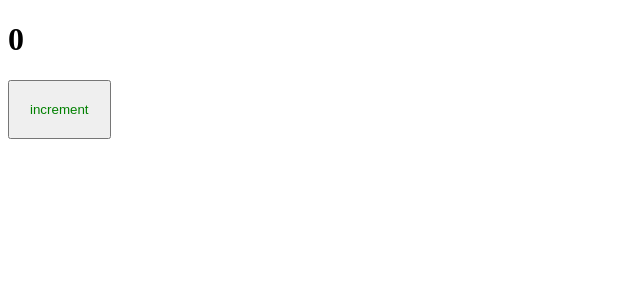
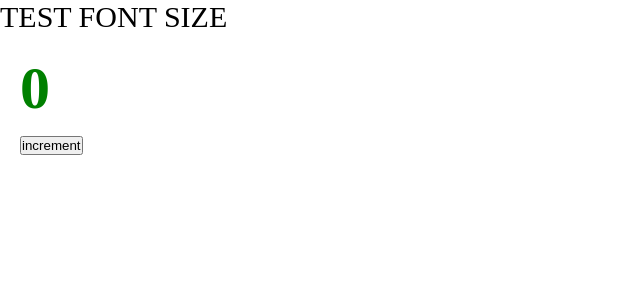
Before and after one commit to SergeyRomanovv/Advanced-Frontend, a React app: page / in a window 1280 px wide. Shown: the top 300 px of the page, without its empty margins (0-640 px from the left). Built offline with nearby package versions, Linux system fonts and the light colour scheme.

Commit message:
connected css modules to webpack

```diff
--- a/package.json
+++ b/package.json
@@ -27,6 +27,7 @@
     "@types/webpack-dev-server": "^4.7.2",
     "css-loader": "^6.6.0",
     "html-webpack-plugin": "^5.5.0",
+    "mini-css-extract-plugin": "^2.5.3",
     "sass": "^1.49.9",
     "sass-loader": "^12.6.0",
     "style-loader": "^3.3.1",
--- /dev/null
+++ b/src/App.tsx
@@ -0,0 +1,12 @@
+import React from "react";
+import { Counter } from "./components/Counter/Counter";
+import "./index.scss";
+
+export const App = () => {
+  return (
+    <div className="app">
+      TEST FONT SIZE
+      <Counter />
+    </div>
+  );
+};
--- a/src/components/Counter/Counter.scss
+++ b/src/components/Counter/Counter.module.scss
@@ -1,4 +1,4 @@
-button {
+.btn {
   padding: 20px;
   color: green;
 }
--- a/src/components/Counter/Counter.tsx
+++ b/src/components/Counter/Counter.tsx
@@ -1,5 +1,5 @@
 import React, { useState } from "react";
-import "./Counter.scss";
+import classes from "./Counter.module.scss";
 
 export const Counter = () => {
   const [count, setcCount] = useState(0);
@@ -8,7 +8,7 @@
     setcCount(count + 1);
   };
   return (
-    <div>
+    <div className={classes.btn}>
       <h1>{count}</h1>
       <button onClick={increment}>increment</button>
     </div>
--- /dev/null
+++ b/src/index.scss
@@ -0,0 +1,9 @@
+* {
+  margin: 0;
+  padding: 0;
+  box-sizing: border-box;
+}
+
+.app {
+  font-size: 30px;
+}
--- a/src/index.tsx
+++ b/src/index.tsx
@@ -1,4 +1,4 @@
 import { render } from "react-dom";
-import { Counter } from "./components/Counter/Counter";
+import { App } from "./App";
 
-render(<Counter />, document.getElementById("root"));
+render(<App />, document.getElementById("root"));
```
Also changed, not shown: src/global.d.ts (added, +7 -0 lines), 5 other files (tests, documents, lock files or other folders).
